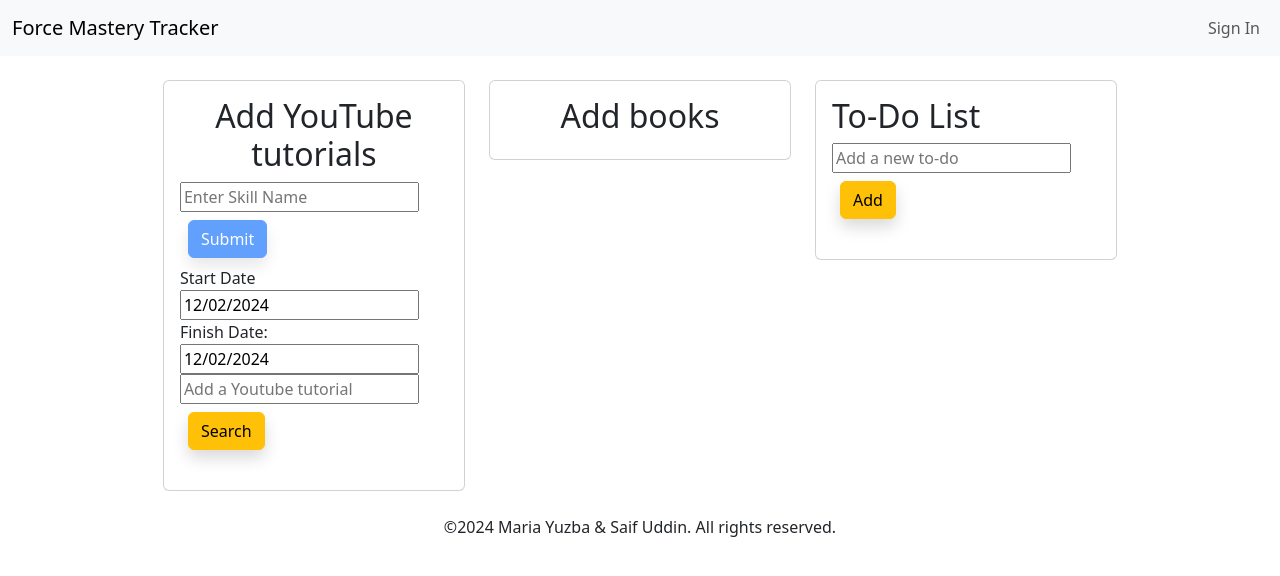
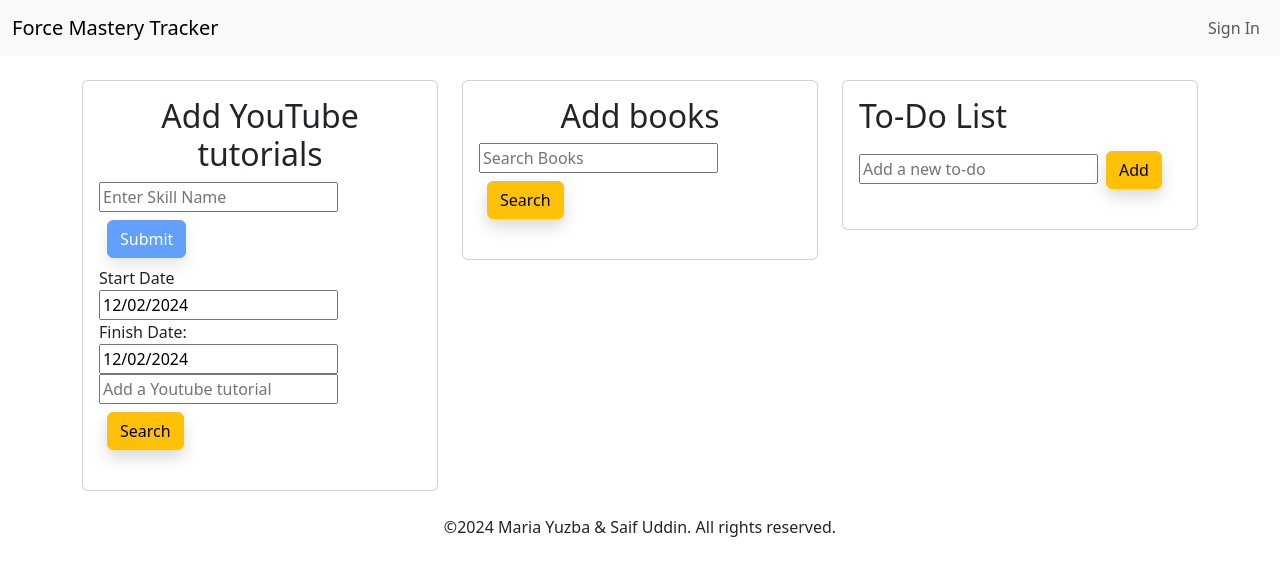
Before and after one commit to yuzbamaria/pet-adopt, a React (Vite) app: page /CreateSkill in a window 1280 px wide. Shown: the top 576 px of the page. Built offline with nearby package versions, Linux system fonts and the light colour scheme; the HTML template or start-up script is replaced by a standard one.

Commit message:
tested Book API

```diff
--- a/src/components/BookAPI/index.jsx
+++ b/src/components/BookAPI/index.jsx
@@ -1,50 +1,35 @@
 import React from "react";
+import { useState } from "react";
+import {apiResponse, callBookAPI, setSearchQuery} from "../../utils/api"
 
 function BookAPI(){
+    const [searchTerm, setSearchTerm] = useState();
+
+    function handleChange(e){
+        setSearchTerm(e);
+        console.log(searchTerm);
+    }
+
+    function searchBooks(){
+        console.log(searchTerm)
+        setSearchQuery(searchTerm);
+        callBookAPI();
+    }
 
     return(<>
-    // Main container div for the component
     <div>
-      {/* Search input field and button */}
       <div>
         <input
           type="text"
           value={searchTerm} // Value of the input field is controlled by the 'searchTerm' state
-          onChange={handleChange} // When the input changes, the 'handleChange' function is called
+          onChange={(e)=>handleChange(e.target.value)} // When the input changes, the 'handleChange' function is called
           placeholder="Search Books"  // Placeholder text for the input field
         />
         {/* Button triggers the 'searchVideos' function when clicked */}
-        <button className='btn btn-warning shadow m-2 ' onClick={searchBooks}>Search</button>
+        <button className='btn btn-warning shadow m-2' onClick={searchBooks}>Search</button>
       </div>
-      {/* List of videos */}
+      {/* List of books */}
       <ul>
-        {/* Mapping through 'videos' array to display each video */}
-        {videos.map((video) => (
-          // Each video item is rendered as a list item with a unique key
-          <li key={video.id.videoId}>
-            {/* Checkbox to the left of the video link */}
-            <input
-              type="checkbox"
-              // sets the checked attribute of the checkbox. It determines whether the checkbox
-              // should be checked or not.
-              // checks if the video.id.videoId (the ID of the video) exists in the
-              // selectedVideos array. If it does, it returns true, indicating that the checkbox should be checked. If not, it returns false, indicating that the checkbox should not be checked.
-              checked={selectedVideos.includes(video.id.videoId)}
-              // Updates the state based on the checkbox selection.
-              // When the checkbox is clicked, it calls the handleCheckboxChange function,
-              // passing the video.id.videoId as an argument.
-              onChange={() => handleCheckboxChange(video.id.videoId)}
-            />
-            <a
-              href={`https://www.youtube.com/watch?v=${video.id.videoId}`}
-              target="_blank"
-              rel="noopener noreferrer"
-            >
-               {/* Displaying the title of the video */}
-              {video.snippet.title}
-            </a>
-          </li>
-        ))}
       </ul>
     </div>
     </>)
--- a/src/pages/CreateSkill.jsx
+++ b/src/pages/CreateSkill.jsx
@@ -4,7 +4,7 @@ import SkillNameInput from "../components/SkillNameInput";
 import YoutubeAPIResult from "../components/YoutubeAPIResult";
 import ToDoList from "../components/ToDoList";
 import "./css/CreateSkill.css"
-// import BookAPI from "../components/BookAPI";
+import BookAPI from "../components/BookAPI";
 
 function CreateSkill() {
     return(<div>
@@ -28,7 +28,7 @@ function CreateSkill() {
                             <h2 className="card-title text-center">
                                 Add books
                             </h2>
-                            {/* <BookAPI /> */}
+                            <BookAPI />
                         </div>
                     </div>
                 </div>
--- a/src/pages/css/CreateSkill.css
+++ b/src/pages/css/CreateSkill.css
@@ -1,4 +1,4 @@
-.container {
-    margin-top: 1.5rem;
-    margin-bottom: 1.5rem;
+.container, .skill-card {
+    margin-top: 0.75rem;
+    margin-bottom: 0.75rem;
 }
--- /dev/null
+++ b/src/utils/api.js
@@ -0,0 +1,33 @@
+// import dotenv from "dotenv"
+// dotenv.config();
+let searchQuery = "";
+let limit = 10;
+let apiUrl = ""
+let apiResponse = {}
+
+const setSearchQuery = (query)=>{
+  // let keywords = "Javascript React"
+  query = query.replace(" ", "+");
+  searchQuery = query;
+  apiUrl = `https://openlibrary.org/search.json?q=${searchQuery}&limit=${limit}`;
+}
+
+function callBookAPI(){
+  console.log(apiUrl)
+  fetch(apiUrl)
+    .then(response => {
+      if (!response.ok) {
+        throw new Error('Network response was not ok');
+      }
+      return response.json();
+    })
+    .then(data => {
+      apiResponse = data;
+      console.log(apiResponse);
+    })
+    .catch(error => {
+      console.error('There was a problem with your fetch operation:', error);
+    });
+}
+
+  export {apiResponse, callBookAPI, setSearchQuery }
```
Also changed, not shown: src/api.js (deleted, +0 -27 lines).
